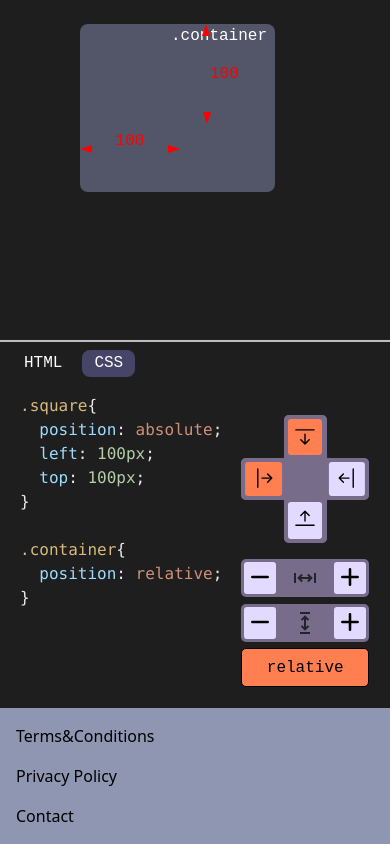
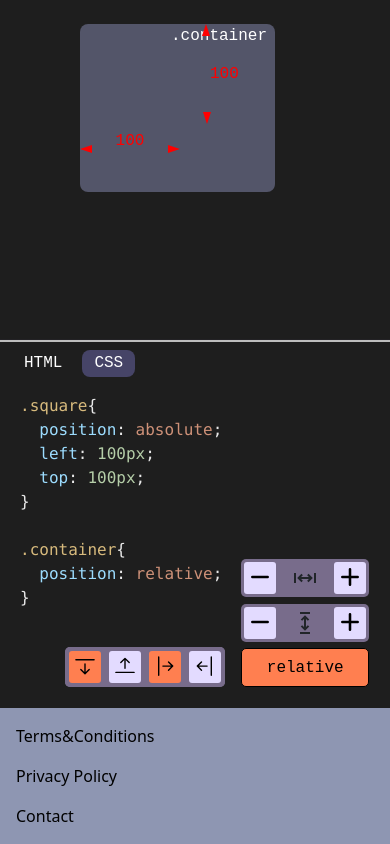
Before and after one commit to VKTRN/Portfolio, a React (Create React App) app: page /blog in a window 390 px wide. Shown: the part 1084-1928 px from the top of the page. Built offline with nearby package versions, Linux system fonts and the light colour scheme.

Commit message:
new button layout for mobile

```diff
--- a/src/scss/_buttons.scss
+++ b/src/scss/_buttons.scss
@@ -1,20 +1,21 @@
 .buttons{
     display: flex;
     gap: 1rem;
-    flex-direction: column;
+    flex-direction: row;
     position:absolute;
     bottom:1rem;
     right:1rem;
     padding:.3rem;
+    align-items: flex-end;
     // background-color: #b9bbc3;
 
 
     .direction-wrapper{
         display:grid;
-        grid-template-columns: repeat(3,1fr);
-        grid-template-rows: repeat(3,1fr);
-        height:8rem;
-        aspect-ratio: 1;
+        grid-template-columns: repeat(4,1fr);
+        grid-template-rows: repeat(1,1fr);
+        height:2.5rem;
+        aspect-ratio: 4;
 
         .direction-bg{
             position: relative;
@@ -58,14 +59,25 @@
             }
 
             &.x{
-                grid-column: 1 / span 3;
+                grid-column: 1 / span 4;
+                grid-row: 1 / span 1;
+
+                @include media-breakpoint-up(lg){
+                    grid-column: 1 / span 4;
                     grid-row: 2 / span 1;
+                }
             }
 
             &.y{
+                display: none;
+                // grid-column: 2 / span 1;
+                // grid-row: 1 / span 3;
+
+                @include media-breakpoint-up(lg){
+                    display: initial;
                     grid-column: 2 / span 1;
                     grid-row: 1 / span 3;
-
+                }
             }
 
             @include media-breakpoint-up(lg){
@@ -86,37 +98,76 @@
             }
 
             &.top{
+                grid-column: 1 / span 1;
+                grid-row: 1 / span 1;
+                height:79%;
+                width:79%;
+                transform: translateY(0);
+
+                @include media-breakpoint-up(lg){
                     grid-column: 2 / span 1;
                     grid-row: 1 / span 1;
                     height:85%;
                     transform: translateY(3%);
-                width:79%;
+
+                }
             }
 
             &.bottom{
                 grid-column: 2 / span 1;
+                grid-row: 1 / span 1;
+                height:79%;
+                width:79%;
+                transform: translateY(0);
+
+                @include media-breakpoint-up(lg){
+                    grid-column: 2 / span 1;
                     grid-row: 3 / span 1;
                     height:85%;
                     transform: translateY(-3%);
-                width:79%;
+
+                }
             }
 
             &.left{
+                grid-column: 3 / span 1;
+                grid-row: 1 / span 1;
+                width:79%;
+                height:79%;
+                transform: translateX(0);
+
+                @include media-breakpoint-up(lg){
                     grid-column: 1 / span 1;
                     grid-row: 2 / span 1;
-                width:85%;
+                    height:85%;
                     transform: translateX(3%);
-                height:79%;
+
+                }
             }
 
             &.right{
+                grid-column: 4 / span 1;
+                grid-row: 1 / span 1;
+                width:79%;
+                height:79%;
+                transform: translateX(0);
+
+                @include media-breakpoint-up(lg){
                     grid-column: 3 / span 1;
                     grid-row: 2 / span 1;
-                width:85%;
+                    height:85%;
                     transform: translateX(-3%);
-                height:79%;
+
+                }
             }
 
+        }
+
+        @include media-breakpoint-up(lg){
+            grid-template-columns: repeat(3,1fr);
+            grid-template-rows: repeat(3,1fr);
+            height:8rem;
+            aspect-ratio: 1;
         }
     }
 
```
Lines whose indentation alone changed are shown as unchanged.
